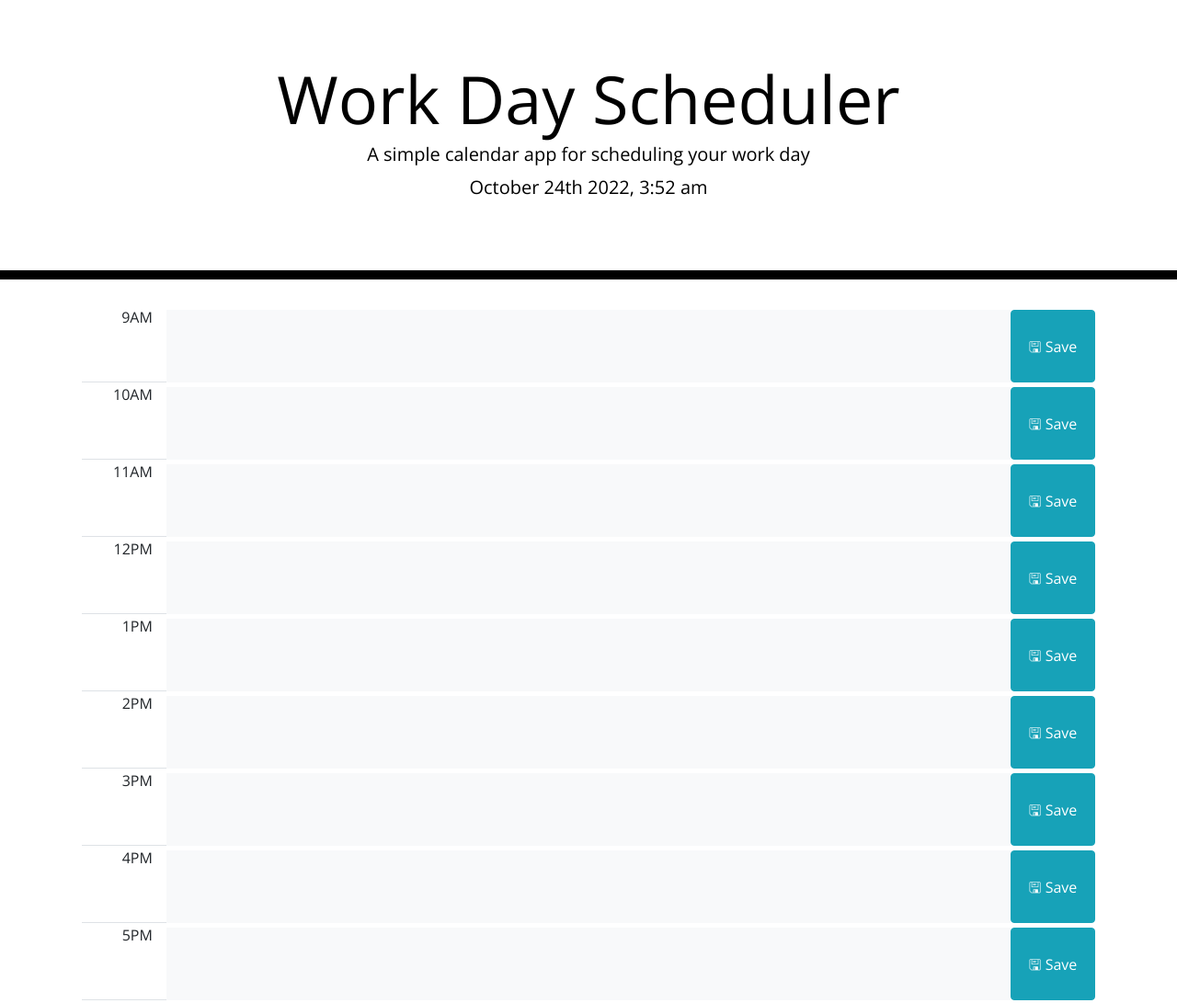
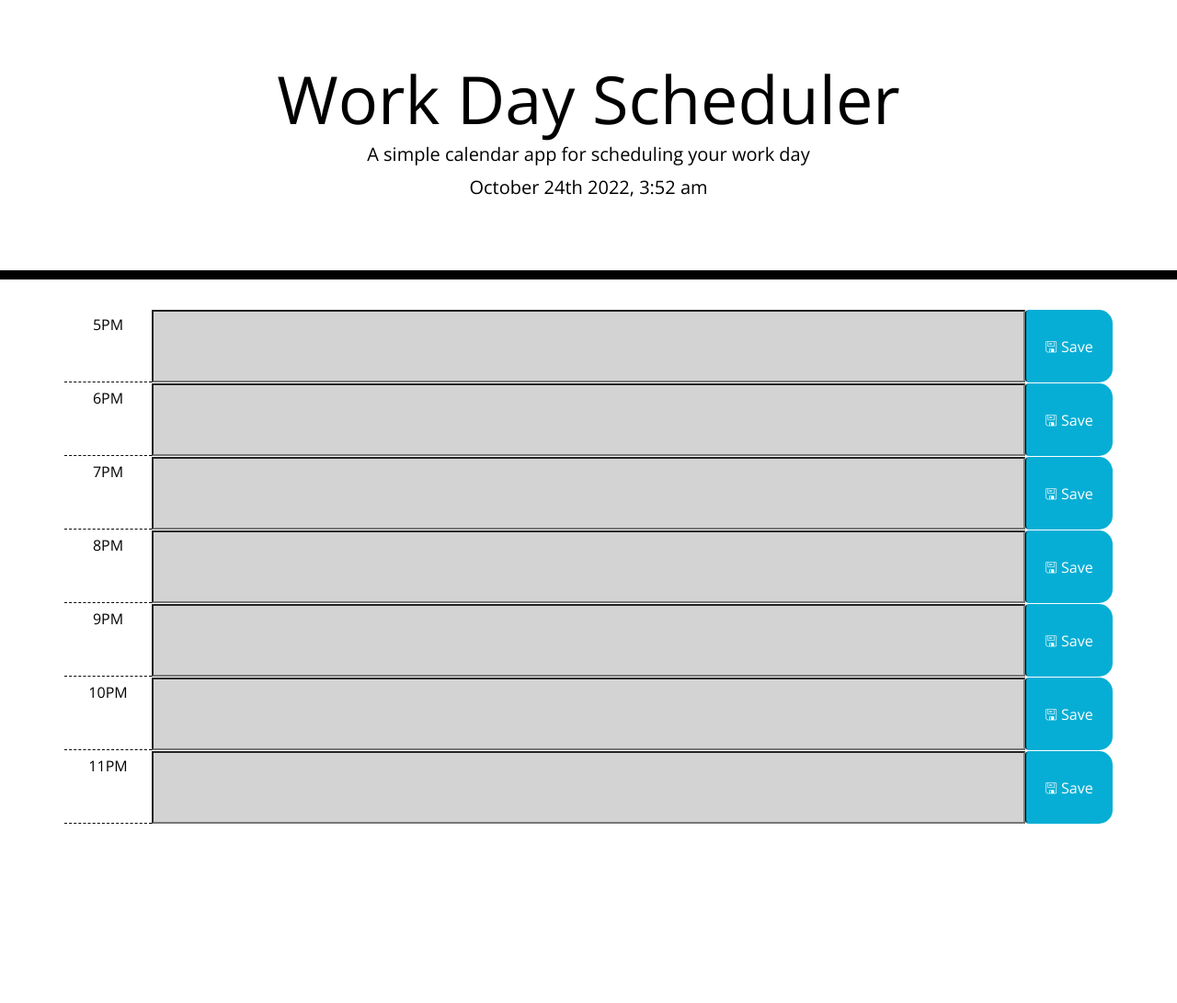
Before and after one commit to arinielson/work-day-scheduler, a plain HTML site: page index.html in a window 1280 px wide. Shown: the whole page at 92% size. After the commit the page ends 896 px from the top, so only its background shows below. Drawn offline with nearby package versions, Linux system fonts and the light colour scheme; files that its build step writes are made by us from their sources.

Commit message:
multiple edits, updating/adding functionality

```diff
--- a/assets/script.js
+++ b/assets/script.js
@@ -2,42 +2,52 @@
 const today = moment();
 $('#currentDay').text(today.format('MMMM Do YYYY, h:mm a'));
 
+var currentHour = moment().format('hA');
+
 const containerEl = $('.container');
 
 const hours = [
-    '9AM',
-    '10AM',
-    '11AM',
-    '12PM',
-    '1PM',
-    '2PM',
-    '3PM',
-    '4PM',
+   // '9AM',
+   // '10AM',
+   // '11AM',
+   // '12PM',
+   // '1PM',
+   // '2PM',
+   // '3PM',
+   // '4PM',
     '5PM',
+    '6PM',
+    '7PM',
+    '8PM',
+    '9PM',
+    '10PM',
+    '11PM',
 ];
 
+// Create Planner Elements and depicts past, present, or future for textarea input
 for (var i = 0; i < hours.length; i++) {
-    var hourlyDiv = $('<div>').addClass('row m-1');
+    var hourlyDiv = $('<div>').addClass('row');
     containerEl.append(hourlyDiv);
 
-    var hoursEl = $('<span>');
-    hoursEl.text(hours[i]);
-    hoursEl.addClass('col-1 text-right border-bottom');
+    var hoursEl = $('<span>').text(hours[i]).addClass('col-1 text-center hour pt-2').data({hours: [i]});
     hourlyDiv.append(hoursEl);
 
-    var textInput = $('<input>', {type: 'text'});
-    textInput.addClass('col-10 border-0 text-left bg-light');
+    var textInput = $('<input>', {type: 'text'}).addClass('col-10 textarea');
     hourlyDiv.append(textInput);
 
-    var saveBtn = $('<button>').text('🖫 Save');
-    saveBtn.addClass('btn btn-info col-1 text-center');
+    var saveBtn = $('<button>').text('🖫 Save').addClass('col-1 btn saveBtn');
     hourlyDiv.append(saveBtn);
+
+    if (currentHour == hours[i]) {
+        textInput.addClass('present');
+    } else if (currentHour != hours[i]) {
+        textInput.addClass('past');
+    } else {
+        textInput.addClass('future');
+    }
 }
 
-function presentHour() {
-
-}
-
+// Saves textarea input data
 function saveTextInput() {
 
 }
--- a/assets/style.css
+++ b/assets/style.css
@@ -39,7 +39,7 @@ textarea {
 .hour {
   background-color: #ffffff;
   color: #000000;
-  border-top: 1px dashed #000000;
+  border-bottom: 1px dashed #000000;
 }
 
 .past {
--- a/index.html
+++ b/index.html
@@ -18,7 +18,7 @@
       href="https://fonts.googleapis.com/css?family=Open+Sans&display=swap"
       rel="stylesheet"
     />
-    <link rel="stylesheet" href="style.css" />
+    <link rel="stylesheet" href="./assets/style.css" />
     <title>Work Day Scheduler</title>
   </head>
 
```
